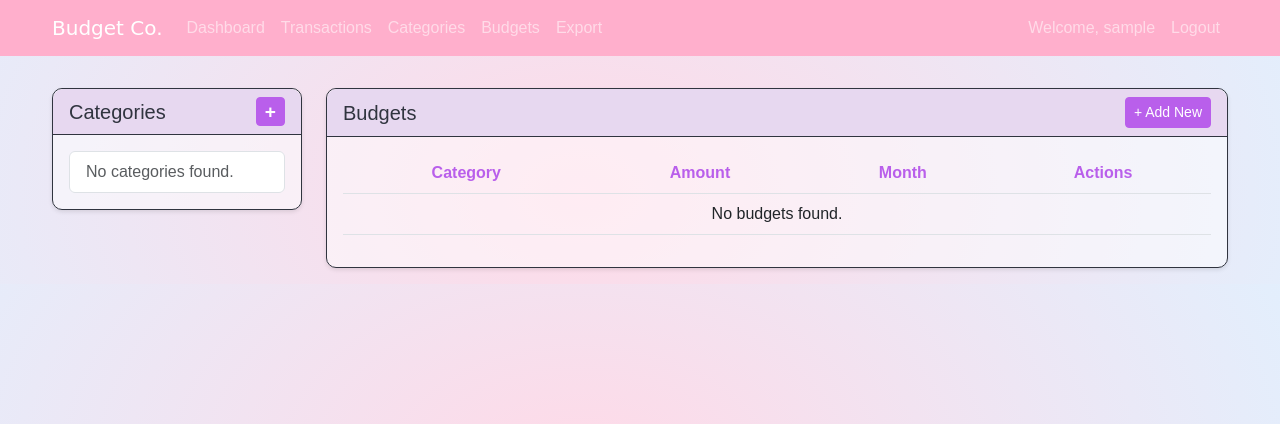
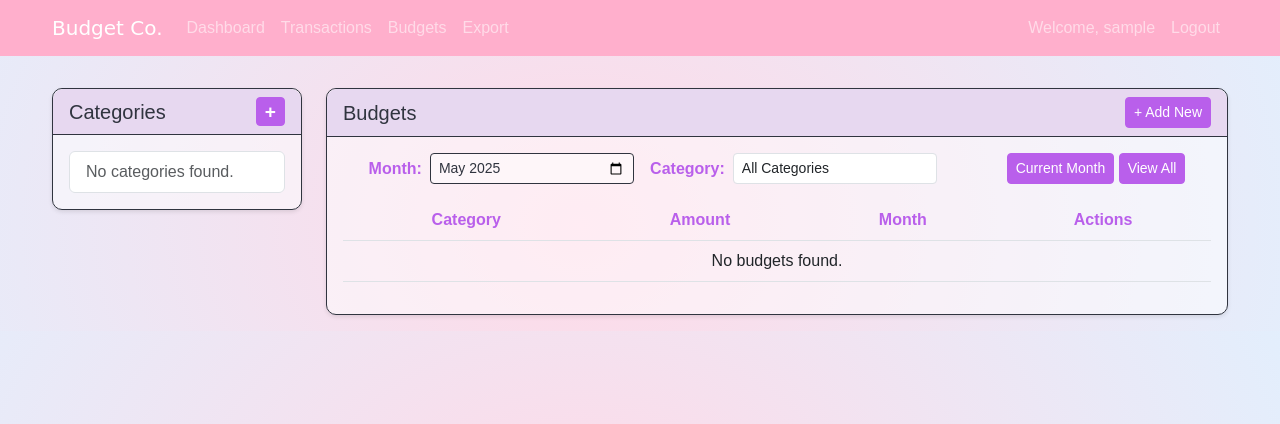
Before and after one commit to cleliamolanda/budget-tracker, a Django app: page /budgets/ in a window 1280 px wide. Shown: the top 424 px of the page. Run offline with Django 5.2, Linux system fonts and the light colour scheme; the visitor is signed in with stand-in values (Sample User, id 1); data that the repository does not hold is empty; some web fonts are replaced.

Commit message:
Budget/catogry tab refactor: fuses two tabs into one. adds filters for budgets

```diff
--- a/budget/templates/budget/base.html
+++ b/budget/templates/budget/base.html
@@ -27,9 +27,6 @@
                     </li>
                     <li class="nav-item">
                         <a class="nav-link" href="{% url 'budget:transaction-list' %}">Transactions</a>
-                    </li>
-                    <li class="nav-item">
-                        <a class="nav-link" href="{% url 'budget:category-list' %}">Categories</a>
                     </li>
                     <li class="nav-item">
                         <a class="nav-link" href="{% url 'budget:budget-list' %}">Budgets</a>
--- a/budget/templates/budget/budget_list.html
+++ b/budget/templates/budget/budget_list.html
@@ -32,6 +32,33 @@
                 <a href="{% url create_url %}" class="btn btn-primary btn-sm custom-btn-purple">+ Add New</a>
             </div>
             <div class="card-body">
+                <div class="row mb-3" style="padding-left: 2vw; padding-right: 2vw;">
+                    <!-- Filter by month and category (automatic on select) -->
+
+                    <form method="get" class="d-flex align-items-center">
+
+
+                        <label for="month_filter" class="custom-col-name-purple pe-2 fw-bold">Month:</label>
+                        <input type="month" id="month_filter" name="month" value="{{ month_filter }}" class="form-control form-control-sm w-25 me-3" onchange="this.form.submit();">
+
+
+
+                        <label for="category_filter" class="custom-col-name-purple pe-2 fw-bold">Category:</label>
+                        <select id="category_filter" name="category" class="form-control form-control-sm w-25 me-3" onchange="this.form.submit();">
+                        <option value="">All Categories</option>
+                            {% for category in categories %}
+                                <option value="{{ category.id }}" {% if category.id|stringformat:"s" == category_filter %}selected{% endif %}>{{ category.name }}</option>
+                            {% endfor %}
+                        </select>
+
+
+                        <div class="ms-auto">
+                            <button type="button" onclick="window.location.href='?month={{ current_month }}'" class="btn btn-primary btn-sm custom-btn-purple">Current Month</button>
+                            <button type="button" onclick="window.location.href='?'" class="btn btn-primary btn-sm custom-btn-purple">View All</button>
+                        </div>
+
+                    </form>
+                </div>
                 <div class="table-responsive">
                     <table class="table custom-no-bg">
                         <thead>
@@ -66,5 +93,19 @@
             </div>
         </div>
     </div>
+
 </div>
+<script>
+    // Clear the category filter when month filter is changed
+    document.getElementById('month_filter').addEventListener('change', function() {
+        document.getElementById('category_filter').value = ''; // Reset category filter
+        this.form.submit(); // Submit the form
+    });
+
+    // Clear the month filter when category filter is changed
+    document.getElementById('category_filter').addEventListener('change', function() {
+        document.getElementById('month_filter').value = ''; // Reset month filter
+        this.form.submit(); // Submit the form
+    });
+</script>
 {% endblock %}
--- a/budget/views.py
+++ b/budget/views.py
@@ -2,7 +2,7 @@ from django.db import IntegrityError
 from django.shortcuts import render, redirect, get_object_or_404
 from django.contrib.auth.mixins import LoginRequiredMixin
 from django.views.generic import ListView, CreateView, UpdateView, DeleteView, DetailView
-from django.urls import reverse_lazy
+from django.urls import reverse_lazy, reverse
 from django.db.models import Sum, Q
 from django.utils import timezone
 from datetime import datetime, timedelta
@@ -151,7 +151,22 @@ class BudgetListView(LoginRequiredMixin, ListView):
     context_object_name = 'budgets'
 
     def get_queryset(self):
-        return Budget.objects.filter(user=self.request.user)
+        month_filter = self.request.GET.get('month', None)
+        category_filter = self.request.GET.get('category', None)
+
+        queryset = Budget.objects.filter(user=self.request.user)
+
+        if month_filter:
+            try:
+                selected_month = datetime.strptime(month_filter, '%Y-%m')
+                queryset = queryset.filter(month__year=selected_month.year, month__month=selected_month.month)
+            except ValueError:
+                pass  # Invalid date format
+
+        if category_filter:
+            queryset = queryset.filter(category__id=category_filter)
+
+        return queryset.order_by('month')  # Return ordered by month
 
     def get_context_data(self, **kwargs):
         context = super().get_context_data(**kwargs)
@@ -161,13 +176,27 @@ class BudgetListView(LoginRequiredMixin, ListView):
         context['update_url'] = 'budget:budget-update'
         context['delete_url'] = 'budget:budget-delete'
         context['categories'] = Category.objects.filter(user=self.request.user)
+
+        # Add current month filter default
+        current_month = datetime.now().strftime('%Y-%m')
+        context['current_month'] = current_month
+
+        # Add month filter to context
+        context['month_filter'] = self.request.GET.get('month', current_month)
+        context['category_filter'] = self.request.GET.get('category', None)
+
         return context
 
 class BudgetCreateView(LoginRequiredMixin, CreateView):
     model = Budget
     form_class = BudgetForm
     template_name = 'budget/form.html'
-    success_url = reverse_lazy('budget:budget-list')
+
+    def get_success_url(self):
+        # Get the current month in 'YYYY-MM' format
+        current_month = timezone.now().strftime('%Y-%m')
+        # Redirect to the budget list page with the current month as a query parameter
+        return reverse('budget:budget-list') + f'?month={current_month}'
 
     def get_form_kwargs(self):
         kwargs = super().get_form_kwargs()
```
